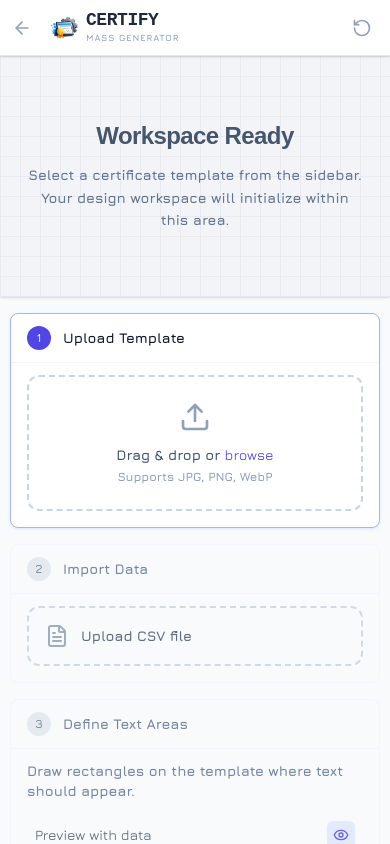
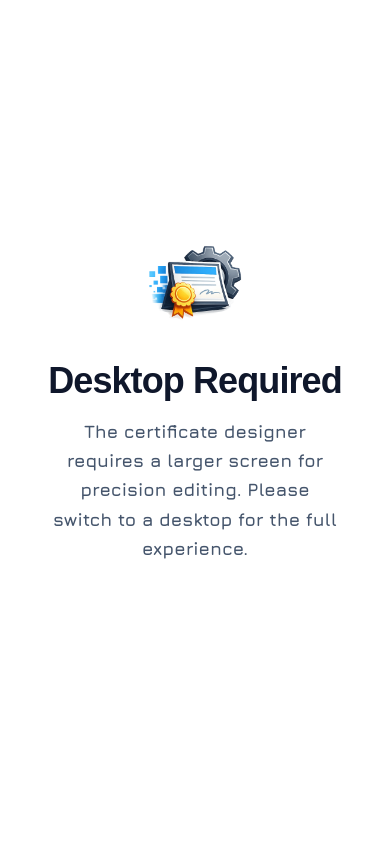
Before and after one commit to monojitgoswami69/certify, a React (Vite) app: page / in a window 390 px wide. Both pictures are taken after a click on the button "ACCESS NOW". Built offline with nearby package versions, Linux system fonts and the light colour scheme; a web font is replaced by a local one.

Commit message:
block mobile again

```diff
--- a/src/App.tsx
+++ b/src/App.tsx
@@ -27,6 +27,26 @@ import { LandingPage } from './components/LandingPage';
 // =============================================================================
 // Mobile Overlay Component
 // =============================================================================
+
+function MobileOverlay() {
+    return (
+        <div className="fixed inset-0 z-[100] bg-white flex flex-col items-center justify-center p-12 text-center lg:hidden overflow-hidden">
+            <div className="mb-8">
+                <img src="/certify-logo.webp" alt="Certify" className="w-24 h-24 object-contain mx-auto" />
+            </div>
+
+            <h2 className="text-4xl font-bold text-slate-900 mb-4 tracking-tight font-serif">
+                Desktop Required
+            </h2>
+
+            <p className="text-slate-600 mb-12 leading-relaxed max-w-xs mx-auto text-lg">
+                The certificate designer requires a larger screen for precision editing.
+                Please switch to a desktop for the full experience.
+            </p>
+
+        </div>
+    );
+}
 
 
 
@@ -376,6 +396,9 @@ export default function App() {
 
     return (
         <div className={`h-screen flex flex-col lg:flex-row bg-slate-50 transition-all duration-700 ${editorClasses} overflow-hidden`}>
+            {/* Mobile Splash Screen / Overlay */}
+            <MobileOverlay />
+
             {/* Desktop Sidebar (Left) */}
             <aside className="hidden lg:flex flex-col w-[420px] bg-white border-r border-slate-200 overflow-y-auto px-5 py-4 space-y-4 flex-shrink-0">
                 <div className="pb-4 border-b border-slate-100 mb-2">
--- a/src/components/LandingPage.tsx
+++ b/src/components/LandingPage.tsx
@@ -29,14 +29,14 @@ export const LandingPage = React.memo(({ onStart }: LandingPageProps) => {
                 </div>
 
                 <div className="max-w-4xl mx-auto space-y-8">
-                    <h1 className="text-6xl md:text-7xl font-bold tracking-tight text-slate-900 leading-[1.1] opacity-0 animate-slide-up font-serif">
+                    <h1 className="text-4xl md:text-7xl font-bold tracking-tight text-slate-900 leading-[1.1] opacity-0 animate-slide-up font-serif">
                         Generate Mass <br />
                         <span className="text-transparent bg-clip-text bg-gradient-to-r from-primary-600 via-indigo-600 to-violet-600">
                             Certificates in Seconds
                         </span>
                     </h1>
 
-                    <p className="text-xl text-slate-600 max-w-2xl mx-auto leading-relaxed opacity-0 animate-slide-up delay-100">
+                    <p className="text-lg md:text-xl text-slate-600 max-w-2xl mx-auto leading-relaxed opacity-0 animate-slide-up delay-100">
                         A powerful, 100% client-side tool to design and batch generate
                         personalized certificates from CSV data. No backend, no sign ins, just pure productivity.
                     </p>
@@ -44,7 +44,7 @@ export const LandingPage = React.memo(({ onStart }: LandingPageProps) => {
                     <div className="flex flex-col sm:flex-row items-center justify-center gap-4 pt-4 opacity-0 animate-slide-up delay-200">
                         <button
                             onClick={onStart}
-                            className="w-full sm:w-auto px-10 py-4 bg-gradient-to-r from-primary-600 via-indigo-600 to-violet-600 text-white rounded-2xl font-bold text-xl hover:shadow-2xl hover:shadow-primary-500/30 hover:scale-[1.02] transition-all active:scale-95 flex items-center justify-center gap-3 group cursor-pointer uppercase tracking-wider"
+                            className="w-full sm:w-auto px-10 py-4 bg-gradient-to-r from-primary-600 via-indigo-600 to-violet-600 text-white rounded-2xl font-bold text-lg md:text-xl hover:shadow-2xl hover:shadow-primary-500/30 hover:scale-[1.02] transition-all active:scale-95 flex items-center justify-center gap-3 group cursor-pointer uppercase tracking-wider"
                             style={{ fontFamily: "'Nova Mono', monospace" }}
                         >
                             ACCESS NOW
@@ -109,7 +109,7 @@ export const LandingPage = React.memo(({ onStart }: LandingPageProps) => {
                             >
                                 Process Workflow
                             </h2>
-                            <h3 className="text-3xl md:text-4xl font-bold tracking-tight text-slate-600 font-serif">
+                            <h3 className="text-2xl md:text-4xl font-bold tracking-tight text-slate-600 font-serif">
                                 Simple steps to mass production
                             </h3>
                         </div>
@@ -167,13 +167,13 @@ export const LandingPage = React.memo(({ onStart }: LandingPageProps) => {
                     <div className="absolute bottom-0 left-0 w-80 h-80 bg-indigo-200/20 rounded-full blur-[80px] -ml-40 -mb-40 group-hover:bg-indigo-300/30 transition-colors duration-700" />
 
                     <div className="relative z-10 space-y-6">
-                        <h2 className="text-4xl md:text-5xl font-bold text-slate-900 font-serif">Ready to generate?</h2>
-                        <p className="text-slate-500 text-lg max-w-xl mx-auto leading-relaxed">
+                        <h2 className="text-3xl md:text-5xl font-bold text-slate-900 font-serif">Ready to generate?</h2>
+                        <p className="text-slate-500 text-base md:text-lg max-w-xl mx-auto leading-relaxed">
                             Join CERTIFY now to generate high-quality certificates at scale in seconds.
                         </p>
                         <button
                             onClick={onStart}
-                            className="bg-gradient-to-r from-primary-600 via-indigo-600 to-violet-600 text-white px-10 py-4 rounded-2xl font-bold text-xl hover:shadow-2xl hover:shadow-primary-500/30 hover:scale-[1.02] transition-all active:scale-95 flex items-center justify-center gap-3 mx-auto cursor-pointer uppercase tracking-wider"
+                            className="bg-gradient-to-r from-primary-600 via-indigo-600 to-violet-600 text-white px-10 py-4 rounded-2xl font-bold text-lg md:text-xl hover:shadow-2xl hover:shadow-primary-500/30 hover:scale-[1.02] transition-all active:scale-95 flex items-center justify-center gap-3 mx-auto cursor-pointer uppercase tracking-wider"
                             style={{ fontFamily: "'Nova Mono', monospace" }}
                         >
                             START GENERATING
```
